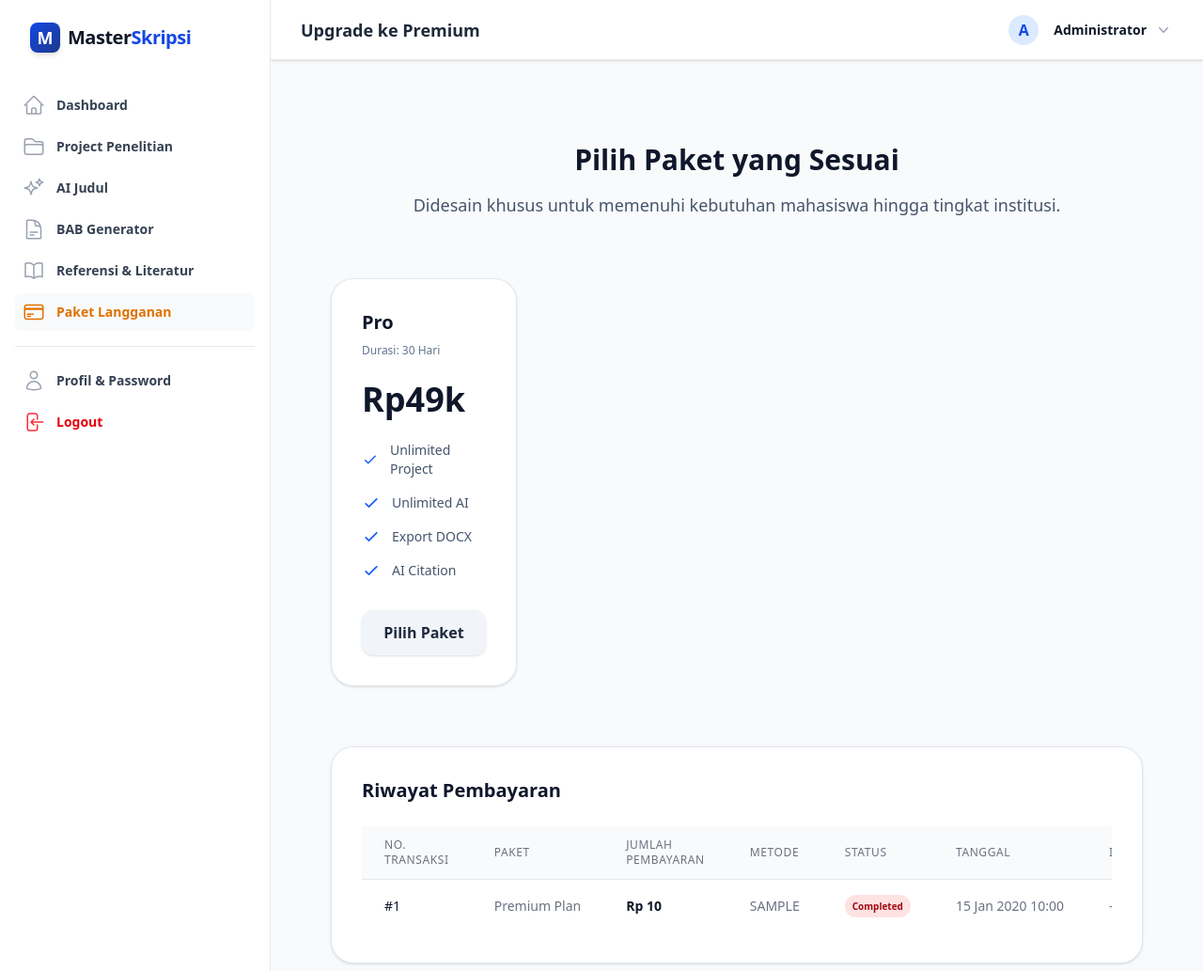
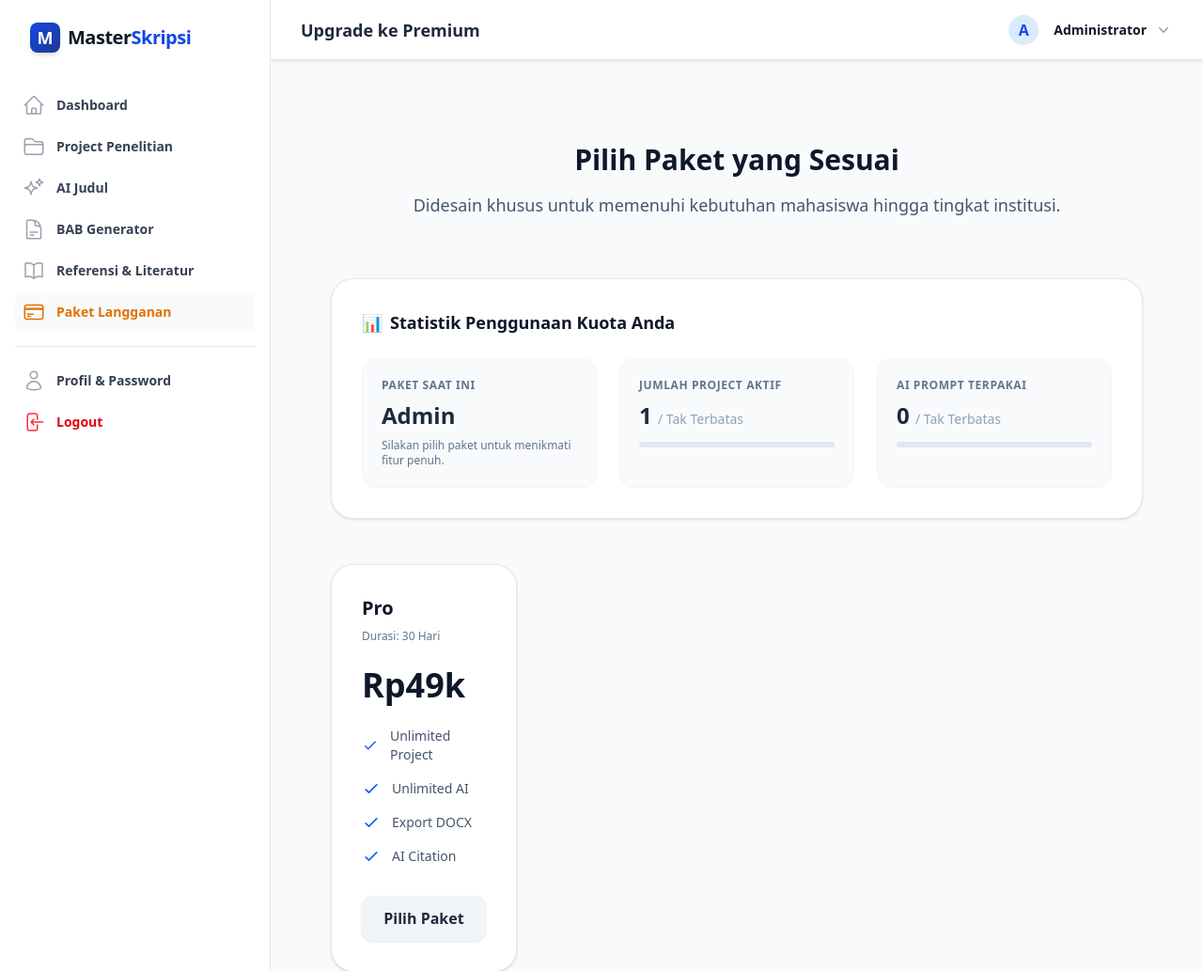
Before and after one commit to bkerinci/maserskripsi, a Laravel app: page /user/subscription in a window 1280 px wide. Shown: the top 1033 px of the page at 94% size. Run offline with Laravel 12, Linux system fonts and the light colour scheme; a user stored in the database is signed in; data comes from the database, SQL or seed files in the repository; tables that the repository leaves empty hold one stand-in row (values such as "Sample post"); style sheets or scripts are compiled from the project's sources; parts of the project's set-up code (start-up, migrations or seed data) failed here and were passed over.

Commit message:
feat: enforce project and AI usage limits based on subscription plans

```diff
--- a/app/Models/User.php
+++ b/app/Models/User.php
@@ -40,4 +40,118 @@ class User extends Authenticatable implements MustVerifyEmail
     {
         return $this->hasMany(TopicIdea::class);
     }
+
+    public function getPlanLimits(): array
+    {
+        // If admin, unlimited
+        if ($this->role === 'admin') {
+            return [
+                'projects' => 999999,
+                'prompts' => 999999,
+                'name' => 'Admin'
+            ];
+        }
+
+        // Check if subscription has expired
+        $isPremium = $this->role === 'premium' && $this->subscription_ends_at && $this->subscription_ends_at->isFuture();
+
+        if (!$isPremium || !$this->active_plan_id) {
+            // Free tier limits (Trial)
+            return [
+                'projects' => 1, // 1 project allowed for trial
+                'prompts' => 2,  // 2 prompts allowed for trial
+                'name' => 'Free Trial'
+            ];
+        }
+
+        $plan = \App\Models\SubscriptionPlan::find($this->active_plan_id);
+        if (!$plan) {
+            return [
+                'projects' => 1,
+                'prompts' => 2,
+                'name' => 'Free Trial'
+            ];
+        }
+
+        $name = strtolower($plan->name);
+        if (str_contains($name, 'basic')) {
+            return [
+                'projects' => 1,
+                'prompts' => 5,
+                'name' => 'Basic'
+            ];
+        } elseif (str_contains($name, 'bulanan')) {
+            return [
+                'projects' => 3,
+                'prompts' => 20,
+                'name' => 'Premium Bulanan'
+            ];
+        } elseif (str_contains($name, 'tahunan')) {
+            return [
+                'projects' => 999999,
+                'prompts' => 999999,
+                'name' => 'Premium Tahunan'
+            ];
+        } elseif (str_contains($name, 'campus')) {
+            return [
+                'projects' => 999999,
+                'prompts' => 999999,
+                'name' => 'Campus'
+            ];
+        }
+
+        // Fallback default
+        return [
+            'projects' => 1,
+            'prompts' => 5,
+            'name' => $plan->name
+        ];
+     }
+
+     public function getUsedPromptsCount(): int
+     {
+         return \Illuminate\Support\Facades\DB::table('ai_usages')
+             ->where('user_id', $this->id)
+             ->whereMonth('created_at', now()->month)
+             ->whereYear('created_at', now()->year)
+             ->count();
+     }
+
+     public function canUseAi(): bool
+     {
+         if ($this->role === 'admin') {
+             return true;
+         }
+
+         $limits = $this->getPlanLimits();
+         if ($limits['prompts'] >= 999999) {
+             return true;
+         }
+
+         return $this->getUsedPromptsCount() < $limits['prompts'];
+     }
+
+     public function canCreateProject(): bool
+     {
+         if ($this->role === 'admin') {
+             return true;
+         }
+
+         $limits = $this->getPlanLimits();
+         if ($limits['projects'] >= 999999) {
+              return true;
+         }
+
+         return $this->projects()->count() < $limits['projects'];
+     }
+
+     public function recordAiUsage(string $actionType): void
+     {
+         \Illuminate\Support\Facades\DB::table('ai_usages')->insert([
+             'user_id' => $this->id,
+             'action_type' => $actionType,
+             'created_at' => now(),
+             'updated_at' => now()
+         ]);
+     }
 }
--- a/resources/views/user/subscription/index.blade.php
+++ b/resources/views/user/subscription/index.blade.php
@@ -74,6 +74,60 @@
                 </div>
             </div>
         @endif
+
+        @php
+            $userLimits = auth()->user()->getPlanLimits();
+            $usedPrompts = auth()->user()->getUsedPromptsCount();
+            $projectCount = auth()->user()->projects()->count();
+
+            $promptLimitText = $userLimits['prompts'] >= 999999 ? 'Tak Terbatas' : $userLimits['prompts'] . ' / Bulan';
+            $projectLimitText = $userLimits['projects'] >= 999999 ? 'Tak Terbatas' : $userLimits['projects'];
+        @endphp
+
+        <!-- Detail Penggunaan Kuota -->
+        <div class="max-w-4xl mx-auto mb-12 bg-white rounded-3xl p-8 border border-slate-200 shadow-sm">
+            <h3 class="text-lg font-bold text-slate-900 mb-6 font-heading flex items-center gap-2">
+                <span>📊</span> Statistik Penggunaan Kuota Anda
+            </h3>
+            <div class="grid grid-cols-1 md:grid-cols-3 gap-6">
+                <!-- Paket Aktif -->
+                <div class="bg-slate-50 rounded-2xl p-5 border border-slate-100">
+                    <p class="text-xs font-semibold text-slate-500 uppercase tracking-wider">Paket Saat Ini</p>
+                    <p class="text-2xl font-bold text-slate-800 mt-2 font-heading">{{ $userLimits['name'] }}</p>
+                    @if(auth()->user()->role === 'premium' && auth()->user()->subscription_ends_at)
+                        <p class="text-xs text-slate-500 mt-2">
+                            Berakhir: {{ \Carbon\Carbon::parse(auth()->user()->subscription_ends_at)->format('d M Y') }}
+                        </p>
+                    @else
+                        <p class="text-xs text-slate-500 mt-2">Silakan pilih paket untuk menikmati fitur penuh.</p>
+                    @endif
+                </div>
+
+                <!-- Kuota Project -->
+                <div class="bg-slate-50 rounded-2xl p-5 border border-slate-100">
+                    <p class="text-xs font-semibold text-slate-500 uppercase tracking-wider">Jumlah Project Aktif</p>
+                    <p class="text-2xl font-bold text-slate-800 mt-2 font-heading">
+                        {{ $projectCount }} <span class="text-sm font-normal text-slate-400">/ {{ $projectLimitText }}</span>
+                    </p>
+                    <!-- Progress Bar -->
+                    <div class="w-full bg-slate-200 rounded-full h-1.5 mt-3 overflow-hidden">
+                        <div class="bg-blue-600 h-1.5 rounded-full" style="width: {{ $userLimits['projects'] >= 999999 ? 0 : min(100, ($projectCount / $userLimits['projects']) * 100) }}%"></div>
+                    </div>
+                </div>
+
+                <!-- Kuota AI Prompts -->
+                <div class="bg-slate-50 rounded-2xl p-5 border border-slate-100">
+                    <p class="text-xs font-semibold text-slate-500 uppercase tracking-wider">AI Prompt Terpakai</p>
+                    <p class="text-2xl font-bold text-slate-800 mt-2 font-heading">
+                        {{ $usedPrompts }} <span class="text-sm font-normal text-slate-400">/ {{ $promptLimitText }}</span>
+                    </p>
+                    <!-- Progress Bar -->
+                    <div class="w-full bg-slate-200 rounded-full h-1.5 mt-3 overflow-hidden">
+                        <div class="bg-indigo-600 h-1.5 rounded-full" style="width: {{ $userLimits['prompts'] >= 999999 ? 0 : min(100, ($usedPrompts / $userLimits['prompts']) * 100) }}%"></div>
+                    </div>
+                </div>
+            </div>
+        </div>
 
         <!-- Grid Paket -->
         <div class="grid grid-cols-1 md:grid-cols-2 lg:grid-cols-4 gap-6 max-w-7xl mx-auto mb-16">
```
Also changed, not shown: app/Http/Controllers/User/AIEditorController.php (+11 -0 lines), app/Http/Controllers/User/AiJudulController.php (+8 -0 lines), app/Http/Controllers/User/ChapterController.php (+8 -0 lines), app/Http/Controllers/User/ProjectController.php (+9 -0 lines), app/Http/Controllers/User/ProposalController.php (+10 -0 lines), database/migrations/2026_07_12_065000_create_ai_usages_table.php (added).
